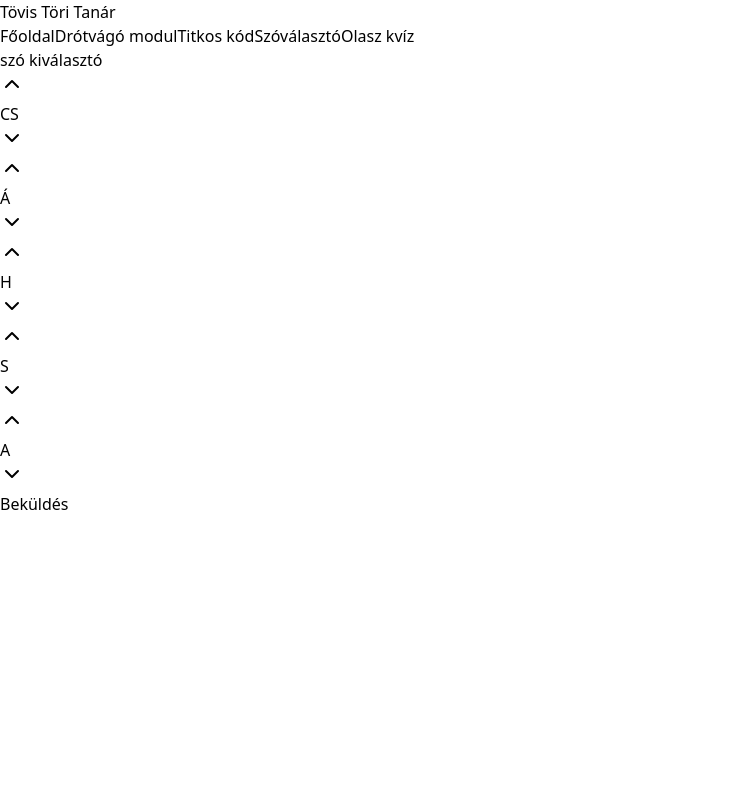
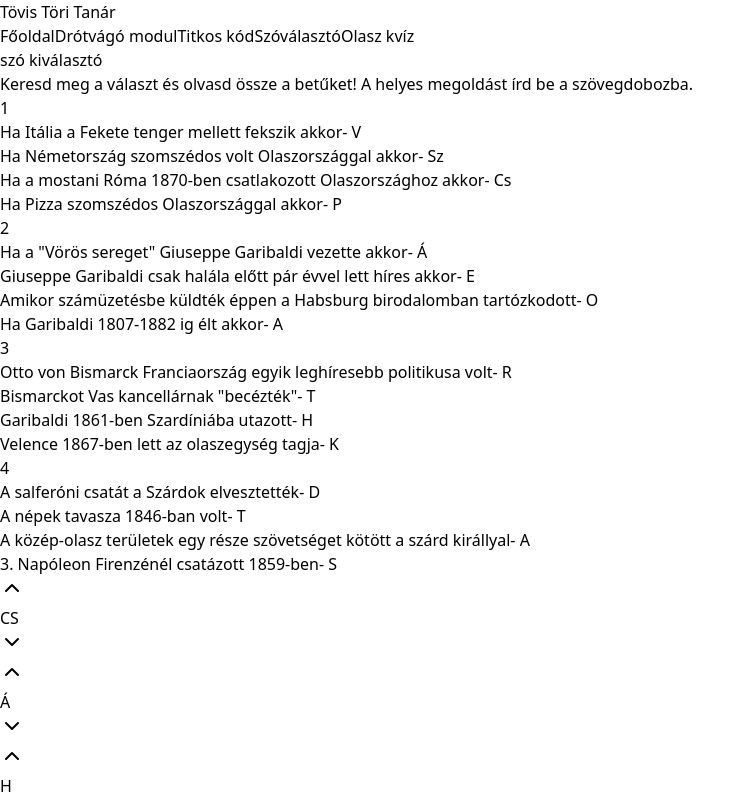
Before and after one commit to toviscsapat/fll2025-unearthed-innoproject, a React (Vite) app: page / in a window 1280 px wide. Both pictures are taken after a click on the button "Szóválasztó". Shown: the top 800 px of the page, without its empty margins (0-755 px from the left). Built offline with nearby package versions, Linux system fonts and the light colour scheme.

Commit message:
Update WordSelector.tsx
hozzáirtuk a kérdéseket-kamilla vagyok :)

```diff
--- a/src/components/WordSelector.tsx
+++ b/src/components/WordSelector.tsx
@@ -20,7 +20,7 @@ interface WordSelectorProps {
 const DEFAULT_CONFIG: WordSelectorConfig = {
   title: 'Szó kiválasztó',
   number_of_selectable_letters: 5,
-  correct_letters: ['CS', 'A', 'T', 'A', '-'],
+  correct_letters: ['CS', 'A', 'T', 'A', ''],
   possible_letters_position_1: ['V', 'SZ', 'CS', 'P', ''],
   possible_letters_position_2: ['Á', 'E', 'O', 'A', ''],
   possible_letters_position_3: ['R', 'T', 'H', 'K', ''],
@@ -39,8 +39,6 @@ const WordSelector: React.FC<WordSelectorProps> = ({ config, onSolved }) => {
     cfg.possible_letters_position_5,
   ];
 
-  const alphabet = 'AÁBCDEÉFGHIÍJKLMNOÓÖŐPQRSTUÚÜŰVWXYZ-'.split('');
-
   const [selectedLetters, setSelectedLetters] = useState<number[]>(
     Array(cfg.number_of_selectable_letters).fill(0)
   );
@@ -50,7 +48,7 @@ const WordSelector: React.FC<WordSelectorProps> = ({ config, onSolved }) => {
   const handleUp = (index: number) => {
     setSelectedLetters((prev) => {
       const next = [...prev];
-      const letters = index < 4 ? columns[index] : alphabet;
+      const letters = columns[index];
       next[index] = (next[index] + 1) % letters.length;
       return next;
     });
@@ -59,7 +57,7 @@ const WordSelector: React.FC<WordSelectorProps> = ({ config, onSolved }) => {
   const handleDown = (index: number) => {
     setSelectedLetters((prev) => {
       const next = [...prev];
-      const letters = index < 4 ? columns[index] : alphabet;
+      const letters = columns[index];
       next[index] = (next[index] - 1 + letters.length) % letters.length;
       return next;
     });
@@ -68,8 +66,7 @@ const WordSelector: React.FC<WordSelectorProps> = ({ config, onSolved }) => {
   const handleSubmit = () => {
     const word = selectedLetters
       .map((letterIndex, idx) => {
-        const letters = idx < 4 ? columns[idx] : alphabet;
-        return letters[letterIndex];
+        return columns[idx][letterIndex];
       })
       .join('');
     setSubmittedWord(word);
@@ -86,6 +83,46 @@ const WordSelector: React.FC<WordSelectorProps> = ({ config, onSolved }) => {
       <div className="bg-white rounded-2xl shadow-2xl p-8 max-w-2xl w-full">
         <h1 className="text-3xl font-bold text-center text-indigo-600 mb-8">{cfg.title}</h1>
 
+        <div className="bg-blue-50 border-2 border-indigo-200 rounded-lg p-6 mb-8">
+          <p className="text-center text-indigo-900 font-semibold mb-4">
+            Keresd meg a választ és olvasd össze a betűket! A helyes megoldást írd be a szövegdobozba.
+          </p>
+
+          <div className="space-y-4 text-sm text-gray-800">
+            <div>
+              <p className="font-bold text-indigo-700 mb-2">1</p>
+              <p>Ha Itália a Fekete tenger mellett fekszik akkor- V</p>
+              <p>Ha Németország szomszédos volt Olaszországgal akkor- Sz</p>
+              <p>Ha a mostani Róma 1870-ben csatlakozott Olaszországhoz akkor- Cs</p>
+              <p>Ha Pizza szomszédos Olaszországgal akkor- P</p>
+            </div>
+
+            <div>
+              <p className="font-bold text-indigo-700 mb-2">2</p>
+              <p>Ha a "Vörös sereget" Giuseppe Garibaldi vezette akkor- Á</p>
+              <p>Giuseppe Garibaldi csak halála előtt pár évvel lett híres akkor- E</p>
+              <p>Amikor számüzetésbe küldték éppen a Habsburg birodalomban tartózkodott- O</p>
+              <p>Ha Garibaldi 1807-1882 ig élt akkor- A</p>
+            </div>
+
+            <div>
+              <p className="font-bold text-indigo-700 mb-2">3</p>
+              <p>Otto von Bismarck Franciaország egyik leghíresebb politikusa volt- R</p>
+              <p>Bismarckot Vas kancellárnak "becézték"- T</p>
+              <p>Garibaldi 1861-ben Szardíniába utazott- H</p>
+              <p>Velence 1867-ben lett az olaszegység tagja- K</p>
+            </div>
+
+            <div>
+              <p className="font-bold text-indigo-700 mb-2">4</p>
+              <p>A salferóni csatát a Szárdok elvesztették- D</p>
+              <p>A népek tavasza 1846-ban volt- T</p>
+              <p>A közép-olasz területek egy része szövetséget kötött a szárd királlyal- A</p>
+              <p>3. Napóleon Firenzénél csatázott 1859-ben- S</p>
+            </div>
+          </div>
+        </div>
+
         <div className="flex justify-center gap-4 mb-8">
           {selectedLetters.map((_, index) => (
             <div key={index} className="flex flex-col items-center">
@@ -98,9 +135,7 @@ const WordSelector: React.FC<WordSelectorProps> = ({ config, onSolved }) => {
 
               <div className="w-16 h-20 bg-indigo-500 rounded-lg flex items-center justify-center shadow-lg">
                 <span className="text-4xl font-bold text-white">
-                  {index < 4
-                    ? columns[index][selectedLetters[index]]
-                    : alphabet[selectedLetters[index]]}
+                  {columns[index][selectedLetters[index]] || ' '}
                 </span>
               </div>
 
@@ -127,16 +162,15 @@ const WordSelector: React.FC<WordSelectorProps> = ({ config, onSolved }) => {
           <div
             className={`mt-8 p-4 border-2 rounded-lg ${isCorrect ? 'bg-green-50 border-green-200' : 'bg-red-50 border-red-200'}`}
           >
-            {' '}
             <p className="text-center text-lg">
               <span className={`font-semibold ${isCorrect ? 'text-green-800' : 'text-red-800'}`}>
-                {isCorrect ? 'Helyes! 🎉' : 'Helytelen'}
+                {isCorrect ? 'Túl élted 😊' : 'Felrobbantál :('}
               </span>
               <br />
               <span
                 className={`text-2xl font-bold ${isCorrect ? 'text-green-600' : 'text-red-600'}`}
               >
-                {submittedWord}
+                {submittedWord || '(üres)'}
               </span>
             </p>
           </div>
```
